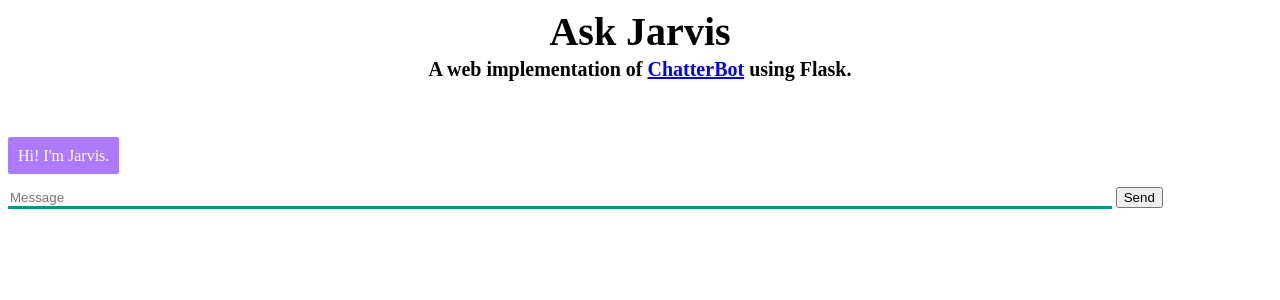
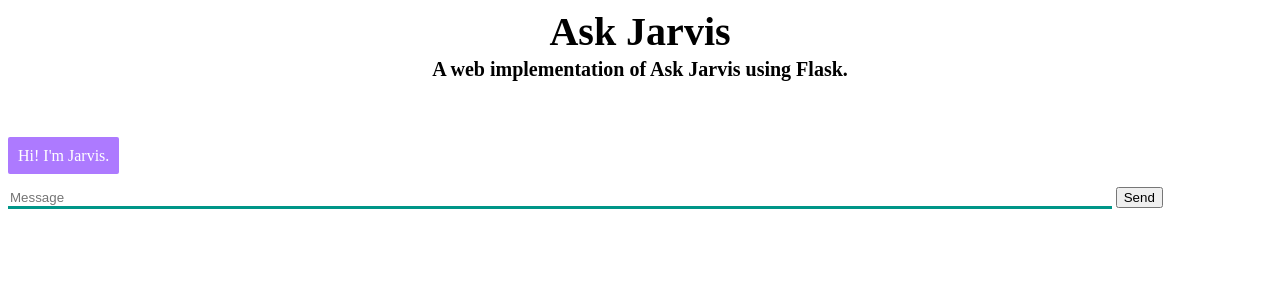
Before and after one commit to pprasanth/AskJarvis, a Flask app: page / in a window 1280 px wide. Shown: the top 300 px of the page. Run offline with Flask 3, Linux system fonts and the light colour scheme; some libraries are stand-ins or nearby versions.

Commit message:
Readme update

```diff
--- a/templates/home.html
+++ b/templates/home.html
@@ -6,7 +6,7 @@
   </head>
   <body>
     <h1>Ask Jarvis</h1>
-    <h3>A web implementation of <a href="https://github.com/gunthercox/ChatterBot">ChatterBot</a> using Flask.</h3>
+    <h3>A web implementation of Ask Jarvis using Flask.</h3>
     <div>
       <div id="chatbox">
         <p class="botText"><span>Hi! I'm Jarvis.</span></p>
```
Also changed, not shown: README.md.
